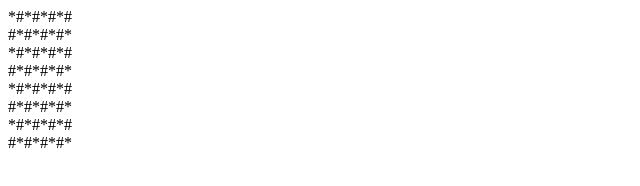
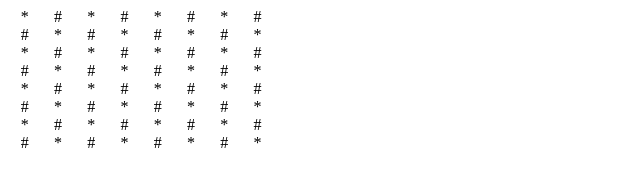
Before and after one commit to astric-0/Clone-Site, a plain HTML site: page chessboard.html in a window 1280 px wide. Shown: the whole page, without its empty margins (0-640 px from the left). Drawn offline with Linux system fonts and the light colour scheme.

Commit message:
Update chessboard.html

```diff
--- a/chessboard.html
+++ b/chessboard.html
@@ -2,6 +2,11 @@
 <html lang="en">
     <head>
         <title>CHESS BOARD</title>
+        <style>
+            label{
+                margin:1%;
+            }
+        </style>
     </head>
 <body>
     <script>
```
